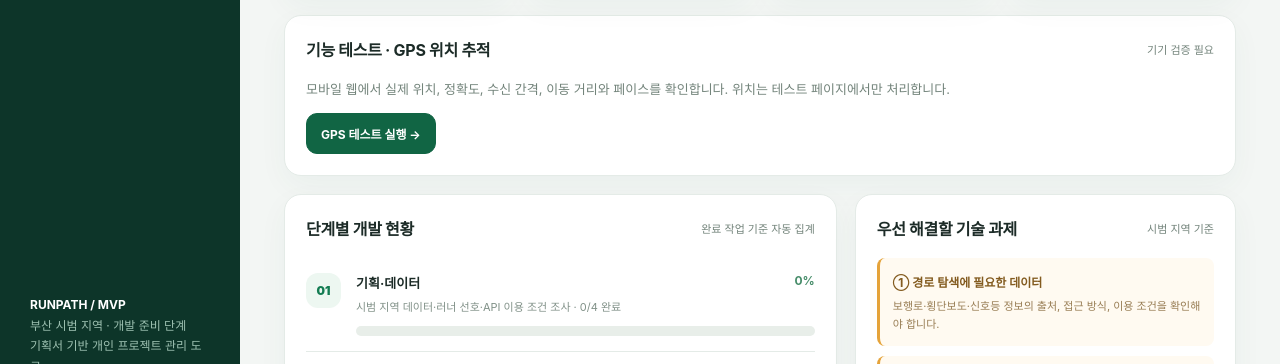
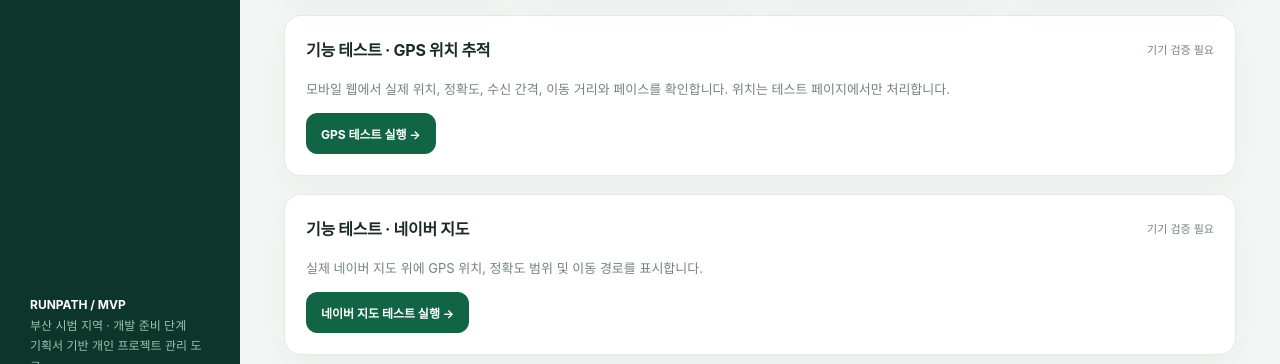
Before and after one commit to sm7314855-stack/RUNPATH, a plain HTML site: page dashboard.html in a window 1280 px wide. Shown: the part 396-760 px from the top of the page. Drawn offline with Linux system fonts and the light colour scheme.

Commit message:
Link NAVER Maps test from dashboard

```diff
--- a/dashboard.html
+++ b/dashboard.html
@@ -6,7 +6,7 @@
 <body><div class="app"><aside class="sidebar"><div class="brand"><div class="mark">↗</div><div><strong>RUNPATH</strong><small>DEVELOPMENT HUB</small></div></div><div class="nav-label">WORKSPACE</div><nav><button class="nav active" data-tab="overview"><span>◫</span> 프로젝트 개요</button><button class="nav" data-tab="tasks"><span>☑</span> 개발 작업</button><button class="nav" data-tab="screens"><span>▦</span> 7개 화면</button><button class="nav" data-tab="roadmap"><span>◷</span> 개발 로드맵</button><button class="nav" data-tab="decisions"><span>◇</span> 기술 검증</button></nav><div class="side-bottom"><b>RUNPATH / MVP</b>부산 시범 지역 · 개발 준비 단계<br>기획서 기반 개인 프로젝트 관리 도구</div></aside>
 <main class="main"><header class="top"><div><div class="eyebrow">RUNPATH / PROJECT CONTROL</div><h1 id="page-title">프로젝트 대시보드</h1><div class="subtitle">기획서를 실제 작동하는 러닝 앱으로 만들기 위한 개발 관리 공간 · <span id="today"></span></div></div><div class="actions"><button class="btn" id="exportBtn">↓ 진행 상황 백업</button><button class="btn" id="importBtn">↑ 백업 불러오기</button><input type="file" id="importFile" accept="application/json" hidden><button class="btn primary" id="quickAdd">＋ 작업 추가</button></div></header>
 <section id="overview" class="tab-content active"><div class="notice"><b>현재 상태: 개발 준비 · 구현 전</b>　기획서에 따르면 7개 와이어프레임과 사용자 흐름이 준비되어 있으며, 실제 경로 계산·실시간 데이터는 아직 구현되지 않았으며, GPS 테스트 페이지는 기기 검증이 필요합니다. 아래 진행률은 <b>이 대시보드의 작업 상태</b>로만 계산됩니다.</div><div class="grid"><div class="card stat"><div class="label">전체 개발 작업 진행률</div><div class="value" id="overall">0%</div><div class="foot">완료한 작업 / 전체 작업</div></div><div class="card stat"><div class="label">완료 작업</div><div class="value"><span id="completed">0</span><span style="font-size:15px;color:#9aa99d" id="total"> / 0</span></div><div class="foot">상태를 바꾸면 자동 반영</div></div><div class="card stat"><div class="label">기획된 화면</div><div class="value">07<span style="font-size:15px;color:#9aa99d"> 개</span></div><div class="foot">온보딩부터 내 기록까지</div></div><div class="card stat"><div class="label">MVP 일정</div><div class="value">03<span style="font-size:15px;color:#9aa99d"> 개월</span></div><div class="foot">기획서에 제안된 개발 검증 단계</div></div></div>
-<div class="card" style="margin-top:18px"><div class="sectiontitle"><h2>기능 테스트 · GPS 위치 추적</h2><small>기기 검증 필요</small></div><p class="subtitle">모바일 웹에서 실제 위치, 정확도, 수신 간격, 이동 거리와 페이스를 확인합니다. 위치는 테스트 페이지에서만 처리합니다.</p><a class="btn primary" style="display:inline-block;text-decoration:none" href="/gps-test.html">GPS 테스트 실행 →</a></div><div class="content"><div class="card"><div class="sectiontitle"><h2>단계별 개발 현황</h2><small>완료 작업 기준 자동 집계</small></div><div id="phases"></div></div><div class="card"><div class="sectiontitle"><h2>우선 해결할 기술 과제</h2><small>시범 지역 기준</small></div><div class="blocker"><b>① 경로 탐색에 필요한 데이터</b><p>보행로·횡단보도·신호등 정보의 출처, 접근 방식, 이용 조건을 확인해야 합니다.</p></div><div class="blocker"><b>② 혼잡도 표기 신뢰도</b><p>휴대전화 GPS만으로 주변 보행자 수를 직접 측정할 수 없습니다. 사용 가능한 외부 데이터와 갱신 주기를 검증해야 합니다.</p></div><div class="blocker"><b>③ GPS · 안전 정보의 품질</b><p>위치 오차, 배터리 소모, 사고·공사·통제 알림의 지연과 오탐 문제를 별도 테스트합니다.</p></div><button class="rowbtn" data-go="decisions">기술 검증 항목 모두 보기 →</button></div></div>
+<div class="card" style="margin-top:18px"><div class="sectiontitle"><h2>기능 테스트 · GPS 위치 추적</h2><small>기기 검증 필요</small></div><p class="subtitle">모바일 웹에서 실제 위치, 정확도, 수신 간격, 이동 거리와 페이스를 확인합니다. 위치는 테스트 페이지에서만 처리합니다.</p><a class="btn primary" style="display:inline-block;text-decoration:none" href="/gps-test.html">GPS 테스트 실행 →</a></div><div class="card" style="margin-top:18px"><div class="sectiontitle"><h2>기능 테스트 · 네이버 지도</h2><small>기기 검증 필요</small></div><p class="subtitle">실제 네이버 지도 위에 GPS 위치, 정확도 범위 및 이동 경로를 표시합니다.</p><a class="btn primary" style="display:inline-block;text-decoration:none" href="/map-test.html">네이버 지도 테스트 실행 →</a></div><div class="content"><div class="card"><div class="sectiontitle"><h2>단계별 개발 현황</h2><small>완료 작업 기준 자동 집계</small></div><div id="phases"></div></div><div class="card"><div class="sectiontitle"><h2>우선 해결할 기술 과제</h2><small>시범 지역 기준</small></div><div class="blocker"><b>① 경로 탐색에 필요한 데이터</b><p>보행로·횡단보도·신호등 정보의 출처, 접근 방식, 이용 조건을 확인해야 합니다.</p></div><div class="blocker"><b>② 혼잡도 표기 신뢰도</b><p>휴대전화 GPS만으로 주변 보행자 수를 직접 측정할 수 없습니다. 사용 가능한 외부 데이터와 갱신 주기를 검증해야 합니다.</p></div><div class="blocker"><b>③ GPS · 안전 정보의 품질</b><p>위치 오차, 배터리 소모, 사고·공사·통제 알림의 지연과 오탐 문제를 별도 테스트합니다.</p></div><button class="rowbtn" data-go="decisions">기술 검증 항목 모두 보기 →</button></div></div>
 <div class="content"><div class="card"><div class="sectiontitle"><h2>다음 개발 작업</h2><button class="rowbtn" data-go="tasks">전체 작업 보기 →</button></div><div id="next-tasks" class="task-list"></div></div><div class="card"><div class="sectiontitle"><h2>MVP 구성 원칙</h2></div><div class="chips"><span class="chip">거리 기준 경로 추천</span><span class="chip">신호등 수 비교</span><span class="chip">혼잡도 선호</span><span class="chip">GPS 러닝 기록</span><span class="chip">사용자 피드백</span></div><p class="footnote">초기 범위는 부산 광안리·해운대 일대 등 일부 지역입니다. 캐릭터, RUN 코인, 뽑기, 유료 재화, 워치 코칭, 전국 확대는 후속 확장입니다.</p></div></div></section>
 <section id="tasks" class="tab-content"><div class="notice">할 일을 추가하고 <b>대기 → 진행 중 → 완료</b>로 변경하세요. 상태는 이 브라우저에 자동 저장됩니다. 다른 기기로 옮길 때는 JSON 백업 파일을 사용하세요.</div><div class="card"><div class="sectiontitle"><h2>개발 작업 관리</h2><div class="legend"><span class="dot"></span> 작업 상태 저장됨</div></div><div class="formrow"><input id="taskName" class="field" placeholder="새 작업 이름"><input id="taskNote" class="field" placeholder="메모 (선택)"><select id="taskPhase" class="field"><option value="기획·데이터">기획·데이터</option><option value="UI·화면">UI·화면</option><option value="핵심 기능">핵심 기능</option><option value="테스트·검증">테스트·검증</option></select><button id="addTask" class="btn primary">작업 등록</button></div><div class="chips" id="filters" style="margin-bottom:16px"><button class="btn primary" data-filter="전체">전체</button><button class="btn" data-filter="기획·데이터">기획·데이터</button><button class="btn" data-filter="UI·화면">UI·화면</button><button class="btn" data-filter="핵심 기능">핵심 기능</button><button class="btn" data-filter="테스트·검증">테스트·검증</button></div><div id="all-tasks" class="task-list"></div></div></section>
 <section id="screens" class="tab-content"><div class="notice">기획서 3~4페이지에 제시된 <b>7개 와이어프레임</b>을 구현 단위로 정리했습니다. 카드 선택 시 해당 화면의 개발 작업으로 이동합니다.</div><div class="card"><div class="sectiontitle"><h2>앱 화면 구성 · 사용자 여정</h2><small>01 → 02 → 03 → 04 → 05 → 06 → 07 → 02</small></div><div id="screen-cards" class="screen-grid"></div></div><div class="content"><div class="card"><div class="sectiontitle"><h2>사용자 기본 시나리오</h2></div><p style="font-size:13px;line-height:2;color:#566e61">경성대학교 한성관에서 출발 → 목표 거리 <b>10km</b> 및 선호 혼잡도 <b>사람 많음</b> 설정 → A/B/C 경로 비교 → A 경로 선택 → GPS 러닝 → 만족도 및 의견 저장 → 내 기록 확인.</p></div><div class="card"><div class="sectiontitle"><h2>A 경로 예시값</h2></div><div class="grid" style="grid-template-columns:repeat(2,1fr);gap:8px"><div class="tag">거리 10.4km</div><div class="tag">약 1시간 10분</div><div class="tag">신호등 2개</div><div class="tag">다소 혼잡</div></div><p class="footnote">기획서에 적힌 시연용 값입니다. 실제 계산 결과나 실시간 측정값이 아닙니다.</p></div></div></section>
```
